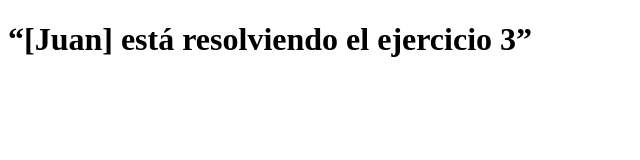
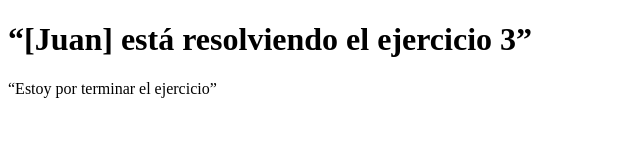
Before and after one commit to JuanJW/Ejercicio3, a plain HTML site: page index.html in a window 1280 px wide. Shown: the whole page, without its empty margins (0-640 px from the left). Drawn offline with Linux system fonts and the light colour scheme.

Commit message:
Añadida segunda iteración

```diff
--- a/index.html
+++ b/index.html
@@ -9,5 +9,6 @@
 <body>
     <h1>“[Juan] está resolviendo el ejercicio 3”
     </h1>
+    <p>“Estoy por terminar el ejercicio”</p>
 </body>
 </html>
```
